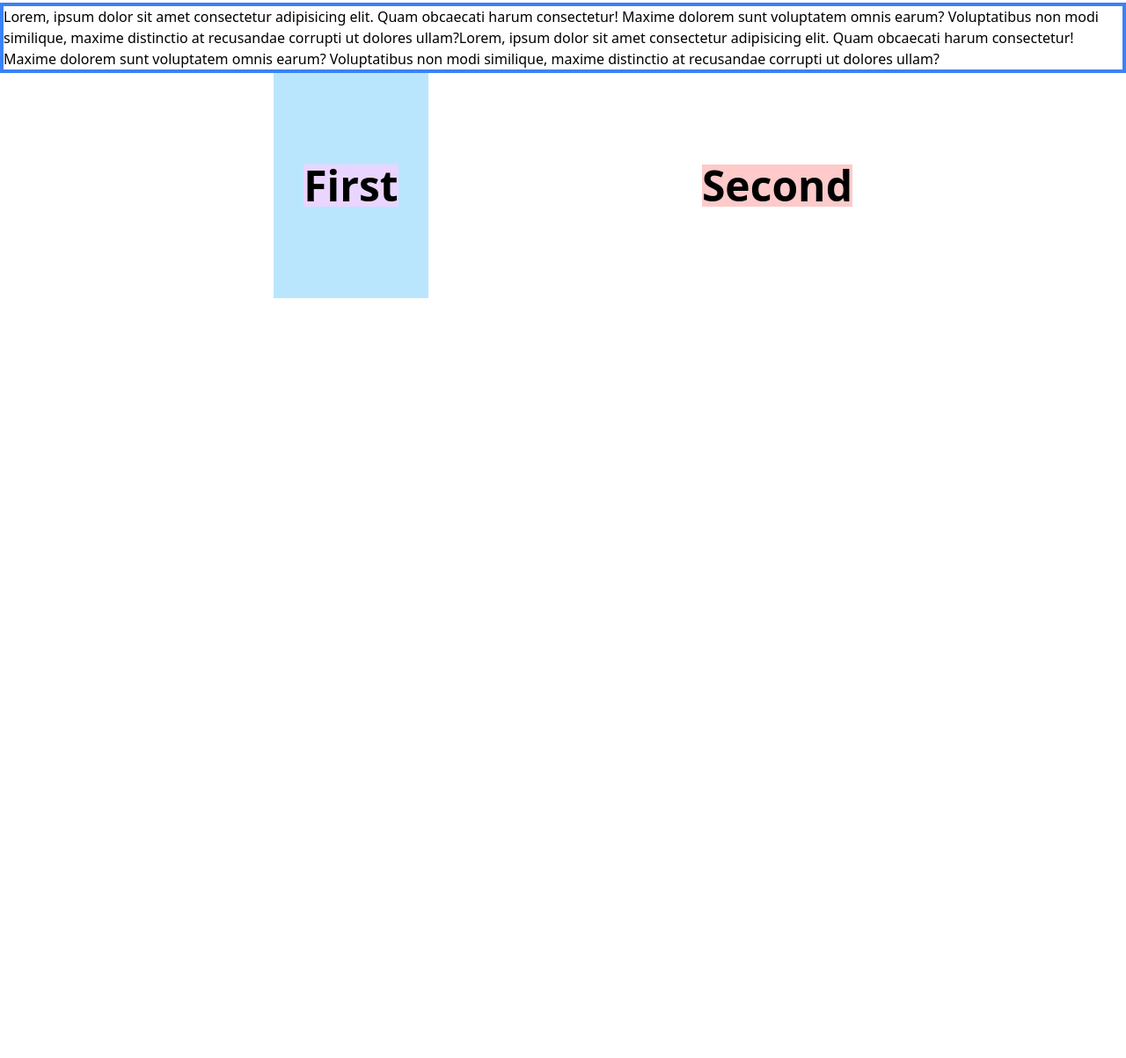
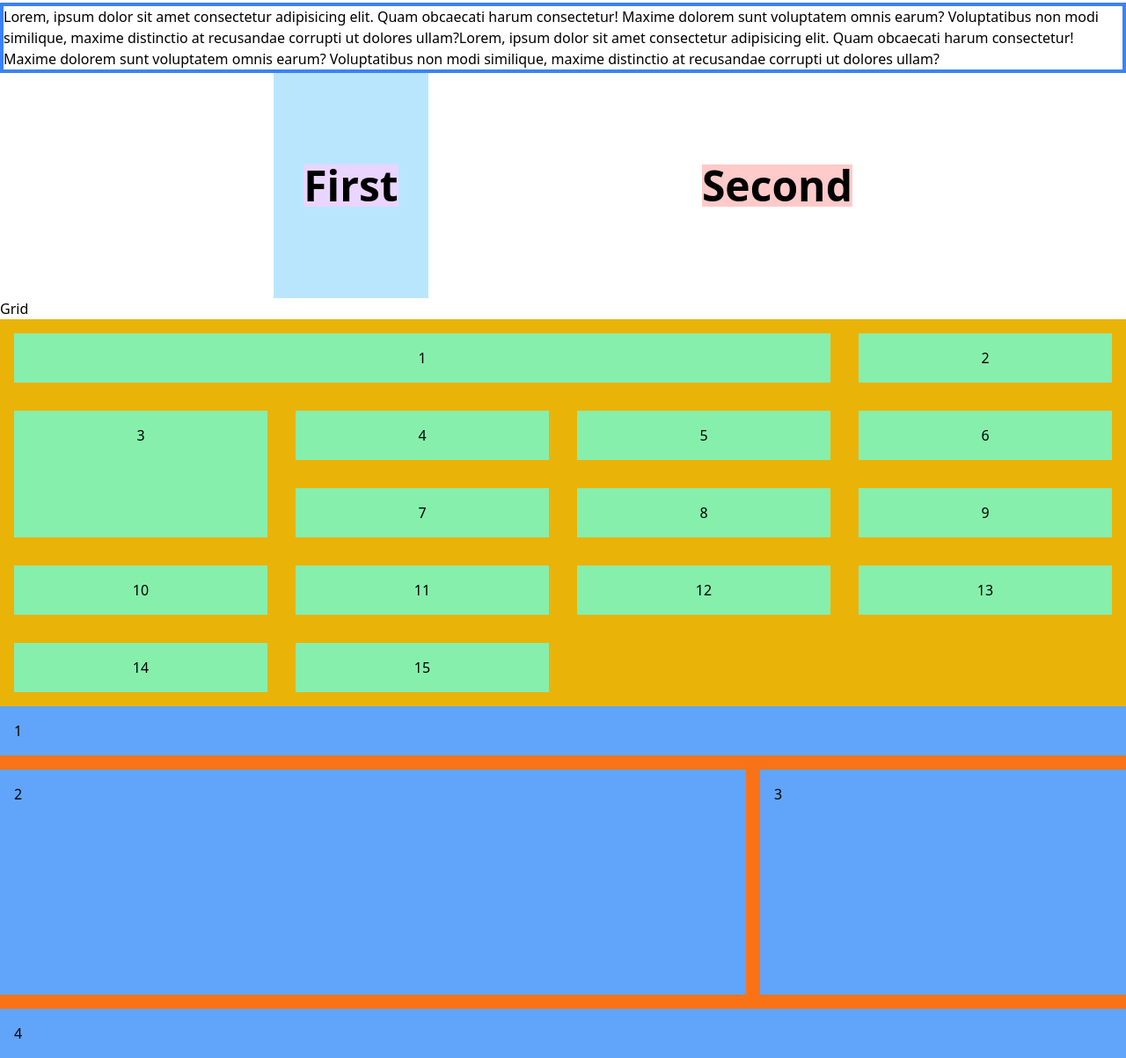
Before and after one commit to MdRehanAli/Tailwind-CSS, a plain HTML site: page index.html in a window 1280 px wide. Shown: the part 745-1948 px from the top of the page at 88% size. Before the commit the page ends 1084 px from the top, so only its background shows below. Drawn offline with nearby package versions, Linux system fonts and the light colour scheme.

Commit message:
added grid layout

```diff
--- a/index.html
+++ b/index.html
@@ -49,7 +49,7 @@
             Voluptatibus non modi similique, maxime distinctio at recusandae corrupti ut dolores ullam?</div>
     </section>
 
-    <section class="flex items-center justify-evenly" >
+    <section class="flex items-center justify-evenly">
         <div class="h-64 w-44 bg-sky-200 flex justify-center items-center">
             <h2 class="text-5xl font-bold bg-purple-200">First</h2>
         </div>
@@ -58,6 +58,37 @@
         </div>
     </section>
 
+    <section>
+        <h1>Grid</h1>
+
+        <div class="bg-yellow-500 grid grid-cols-4 text-center">
+            <div class="bg-green-300 m-4 p-4 col-span-3">1</div>
+            <div class="bg-green-300 m-4 p-4">2</div>
+            <div class="bg-green-300 m-4 p-4 row-span-2">3</div>
+            <div class="bg-green-300 m-4 p-4">4</div>
+            <div class="bg-green-300 m-4 p-4">5</div>
+            <div class="bg-green-300 m-4 p-4 ">6</div>
+            <div class="bg-green-300 m-4 p-4">7</div>
+            <div class="bg-green-300 m-4 p-4">8</div>
+            <div class="bg-green-300 m-4 p-4">9</div>
+            <div class="bg-green-300 m-4 p-4">10</div>
+            <div class="bg-green-300 m-4 p-4">11</div>
+            <div class="bg-green-300 m-4 p-4">12</div>
+            <div class="bg-green-300 m-4 p-4">13</div>
+            <div class="bg-green-300 m-4 p-4">14</div>
+            <div class="bg-green-300 m-4 p-4">15</div>
+        </div>
+    </section>
+
+    <section>
+        <div class="grid bg-orange-500 gap-4 grid-cols-3">
+            <div class="bg-blue-400 p-4 col-span-3">1</div>
+            <div class="bg-blue-400 p-4 h-64 col-span-2 row-span-2">2</div>
+            <div class="bg-blue-400 p-4 row-span-2">3</div>
+            <div class="bg-blue-400 p-4 col-span-3">4</div>
+        </div>
+    </section>
+
 </body>
 
 </html>
```
